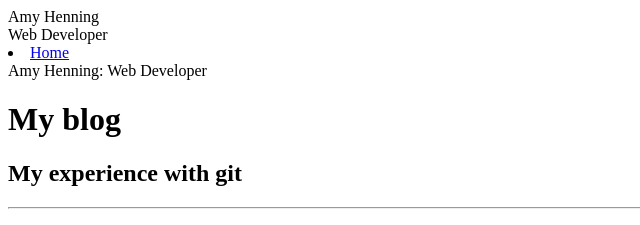
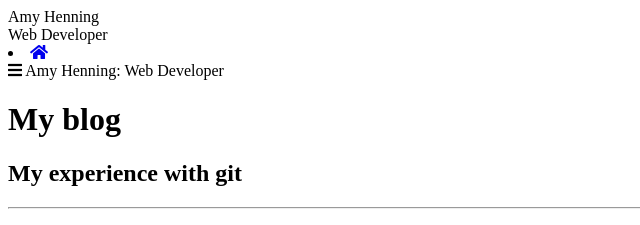
Before and after one commit to amyhenning/git-blog-qa, a plain HTML site: page index.html in a window 1280 px wide. Shown: the top 225 px of the page, 0-640 px from the left. Drawn offline with Linux system fonts and the light colour scheme.

Commit message:
Add Font Awesome Icons

```diff
--- a/index.html
+++ b/index.html
@@ -5,6 +5,7 @@
 	<meta charset="UTF-8">
 	<meta name="viewport" content="width-device-width, intial-scale=1.0">
 	<meta http-equiv="X-UA-Compatible" content="ie=edge">
+	<link rel="stylesheet" href="https://use.fontawesome.com/releases/v5.4.1/css/all.css">
 	<title>Amy Henning - Web Developer</title>
 </head>
 
@@ -16,7 +17,7 @@
 					<div class="site-header">Amy Henning</div>
 					<div class="site-subheader">Web Developer</div>
 					<div class="site-navigation">
-						<li><a href="index.html">Home</a></li>
+						<li><a href="index.html"><i class="fas fa-home"></i></a></li>
 					</div>
 				</div>
 			</nav>
@@ -24,6 +25,7 @@
 			<main>
 				<div class="menu">
 					<div class="menu-icon" id="sidebarCollapse">
+						<i class="fas fa-bars"></i>
 						<span class="mobile-header">Amy Henning: Web Developer</span>
 					</div>
 				</div>
```
